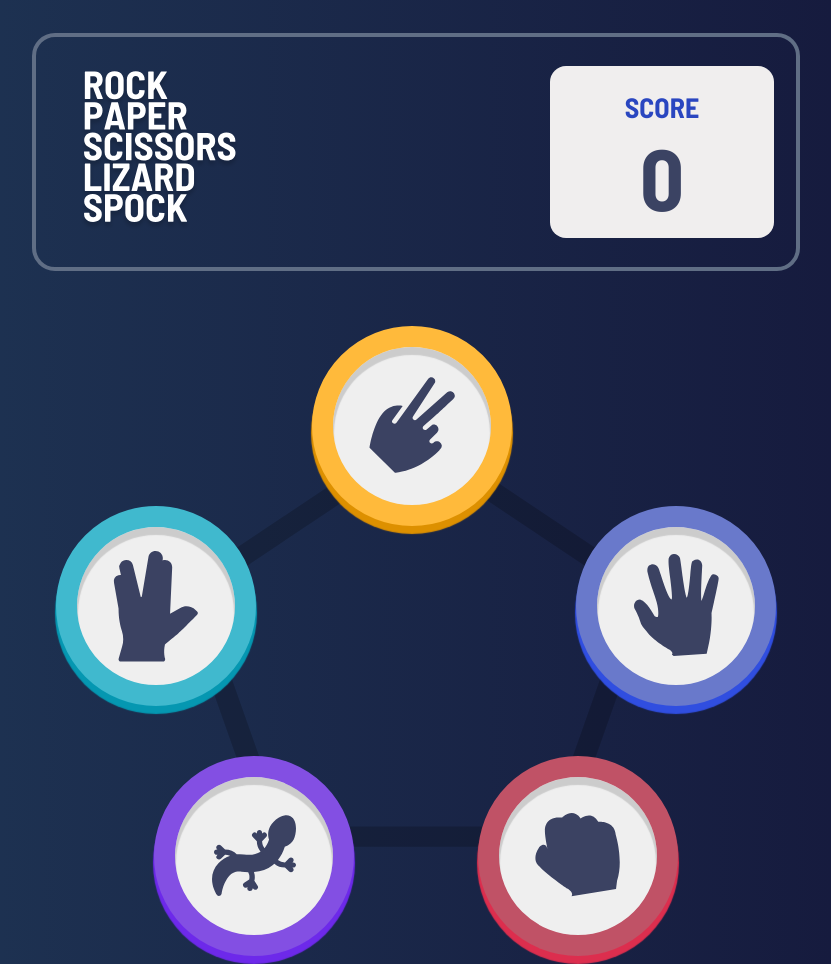
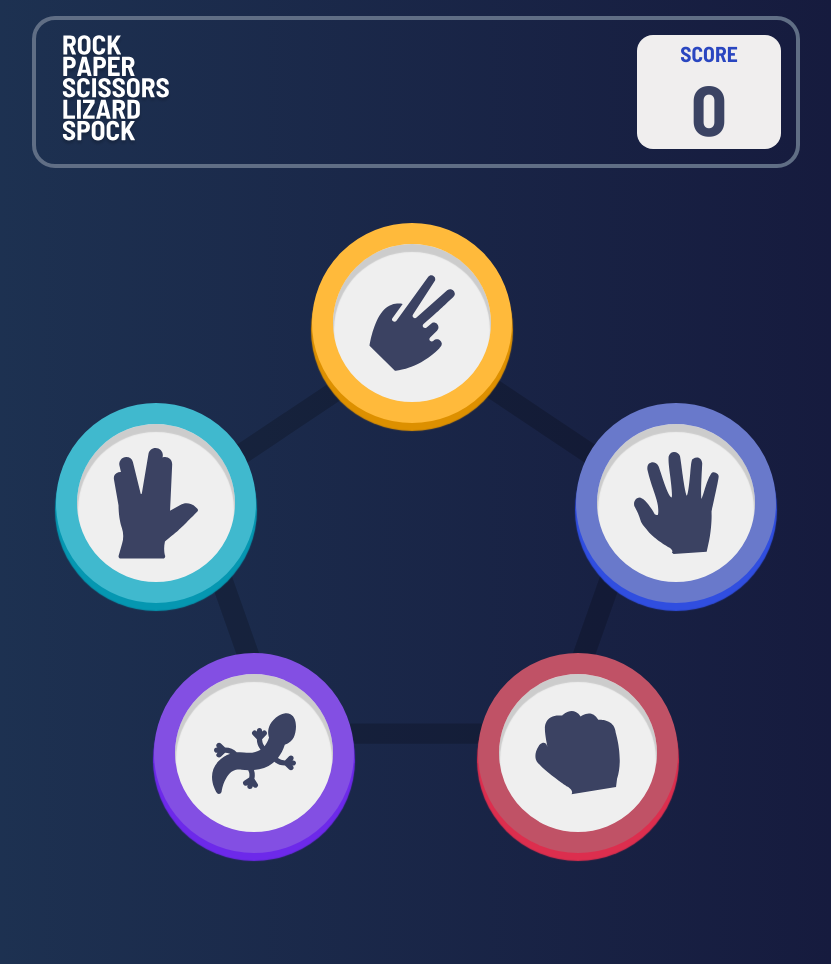
Before and after one commit to siman-cha/responsive-rpssl-game, a plain HTML site: page index.html in a window 1280 px wide. Shown: the top 964 px of the page, without its empty margins (224-1055 px from the left). Drawn offline with Linux system fonts and the light colour scheme.

Commit message:
one file changed

```diff
--- a/style.css
+++ b/style.css
@@ -29,7 +29,7 @@ body {
     rgba(31, 55, 86, 1) 0%,
     rgba(20, 21, 57, 1) 100%
   );
-  overflow: hidden;
+  overflow-x: hidden;
   display: flex;
   justify-content: center;
   height: 100vh;
@@ -48,22 +48,23 @@ body {
   display: flex;
   justify-content: space-between;
   align-items: center;
-  padding: 22px;
-  margin: 17px auto;
+  padding: 15px;
+  margin: 0px auto;
 }
 
 .title {
-  margin: 12px 22px;
+  margin: 0px 9px;
 }
+
 .title img {
-  width: 10em;
+  width: 7em;
 }
 
 .score-board {
   background-color: #f0eeee;
   border-radius: 16px;
-  width: 14em;
-  height: 172px;
+  width: 9em;
+  height: 114px;
   display: grid;
   justify-content: center;
   align-items: center;
@@ -72,15 +73,15 @@ body {
 .score-head {
   color: var(--Score-Text);
   font-weight: 700;
-  font-size: 1.75em;
-  margin-top: 24px;
+  font-size: 1.35em;
+  margin-top: 5px;
 }
 
 #score-num {
-  font-size: 5.4em;
+  font-size: 4.4em;
   font-weight: bolder;
   color: var(--Dark-Text);
-  margin-bottom: 10px;
+  margin-bottom: 0px;
   display: flex;
   justify-content: center;
   align-items: center;
```
